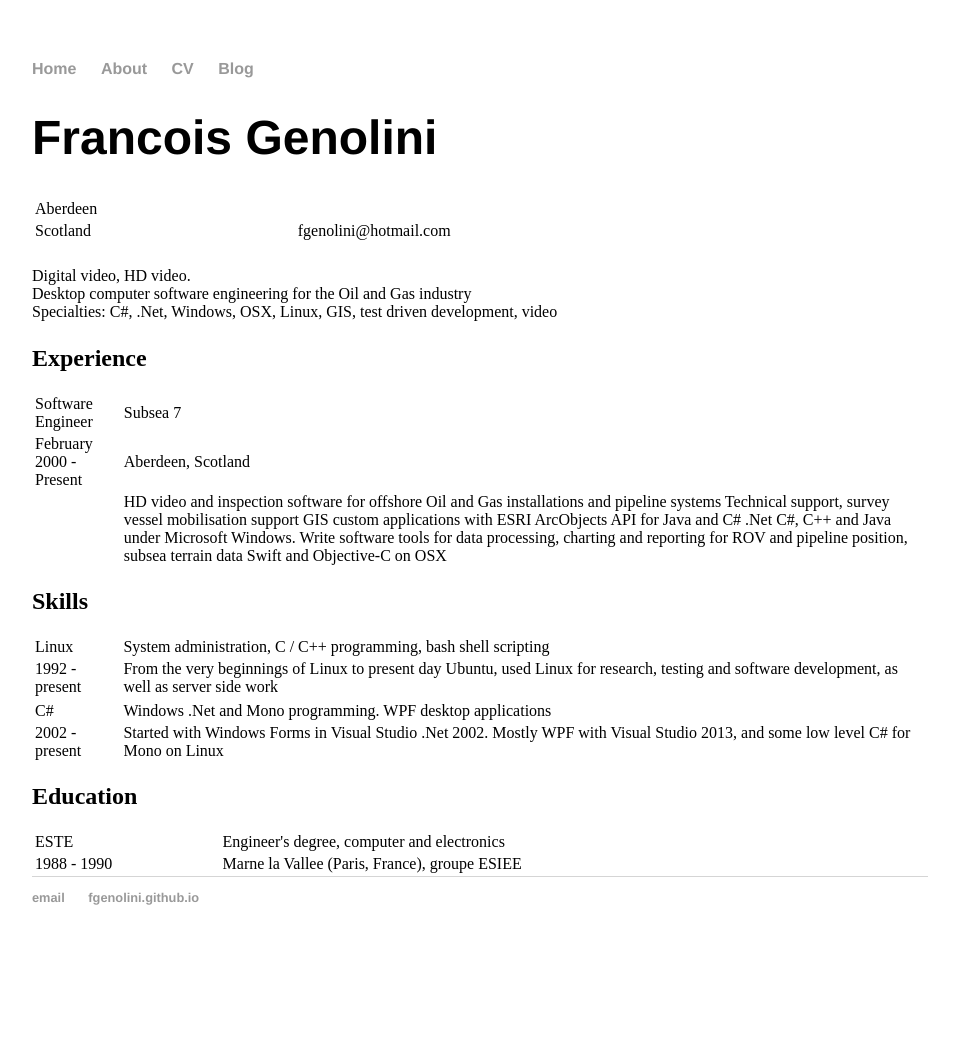
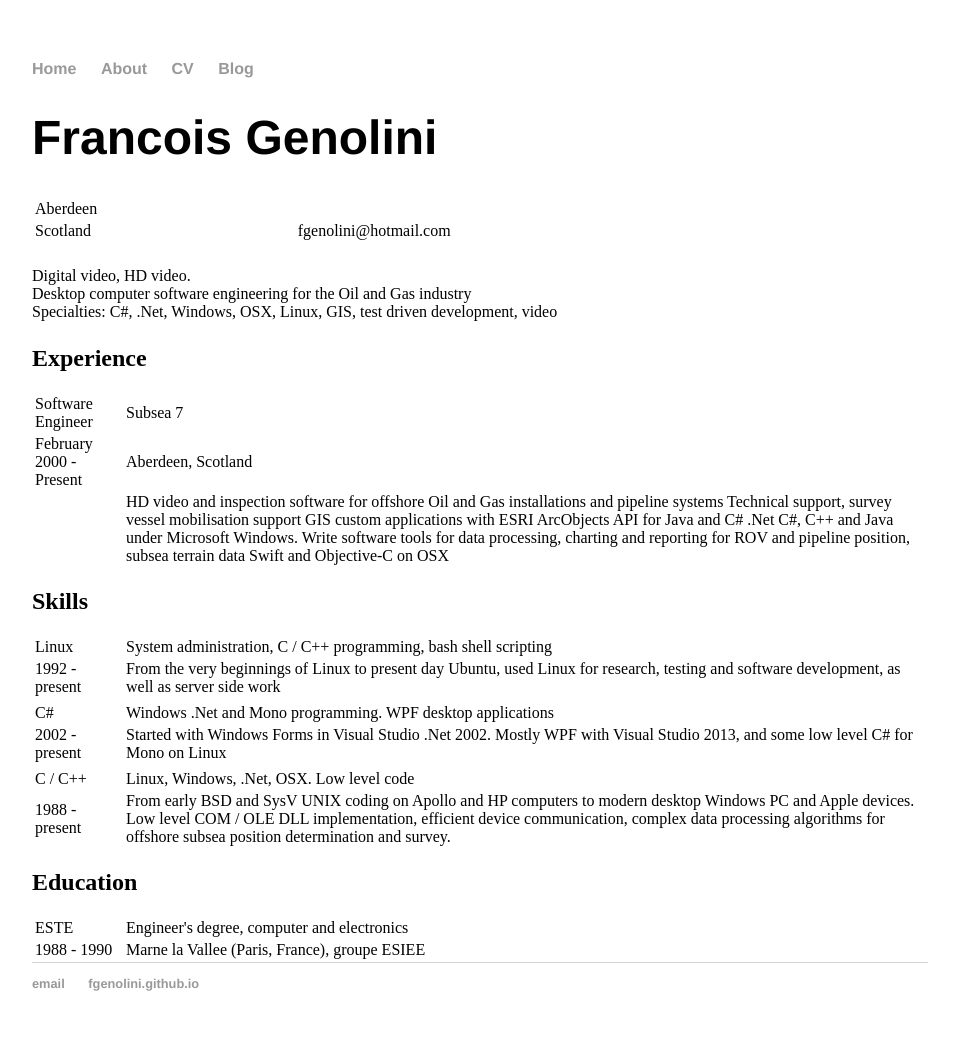
Before and after one commit to fgenolini/fgenolini.github.io, a Jekyll site: the page built from cv/index.html, in a window 1280 px wide. Shown: the whole page, without its empty margins (160-1119 px from the left). Built offline with Jekyll 4.4.1, drawn with Linux system fonts in a browser that asks for light colours; before the commit the page ends 965 px from its top, so only the background shows below that.

Commit message:
Added more skills (C)

```diff
--- a/cv/index.html
+++ b/cv/index.html
@@ -26,6 +26,8 @@ Specialties: C#, .Net, Windows, OSX, Linux, GIS, test driven development, video
 </p>
 <h2>Experience</h2>
 <table style="width:100%">
+  <col width="10%">
+  <col width="90%">
   <tr>
     <td>Software Engineer</td>
     <td>Subsea 7</td>
@@ -47,6 +49,8 @@ Swift and Objective-C on OSX</td>
 </table>
 <h2>Skills</h2>
 <table style="width:100%">
+  <col width="10%">
+  <col width="90%">
   <tr>
     <td>Linux</td>
     <td>System administration, C / C++ programming, bash shell scripting</td>
@@ -56,7 +60,8 @@ Swift and Objective-C on OSX</td>
     <td>From the very beginnings of Linux to present day Ubuntu, used Linux for research, testing and software development, as well as server side work</td>
   </tr>
   <tr>
-
+    <td></td>
+    <td></td>
   </tr>
   <tr>
     <td>C#</td>
@@ -66,9 +71,25 @@ Swift and Objective-C on OSX</td>
     <td>2002 - present</td>
     <td>Started with Windows Forms in Visual Studio .Net 2002.  Mostly WPF with Visual Studio 2013, and some low level C# for Mono on Linux</td>
   </tr>
+  <tr>
+    <td></td>
+    <td></td>
+  </tr>
+  <tr>
+    <td>C / C++</td>
+    <td>Linux, Windows, .Net, OSX.  Low level code</td>
+  </tr>
+  <tr>
+    <td>1988 - present</td>
+    <td>From early BSD and SysV UNIX coding on Apollo and HP computers to modern desktop Windows PC and Apple devices.
+    Low level COM / OLE DLL implementation, efficient device communication, complex data processing algorithms for offshore subsea position determination and survey.
+    </td>
+  </tr>
 </table>
 <h2>Education</h2>
 <table style="width:100%">
+  <col width="10%">
+  <col width="90%">
   <tr>
     <td>ESTE</td>
     <td>Engineer's degree, computer and electronics</td>
```
